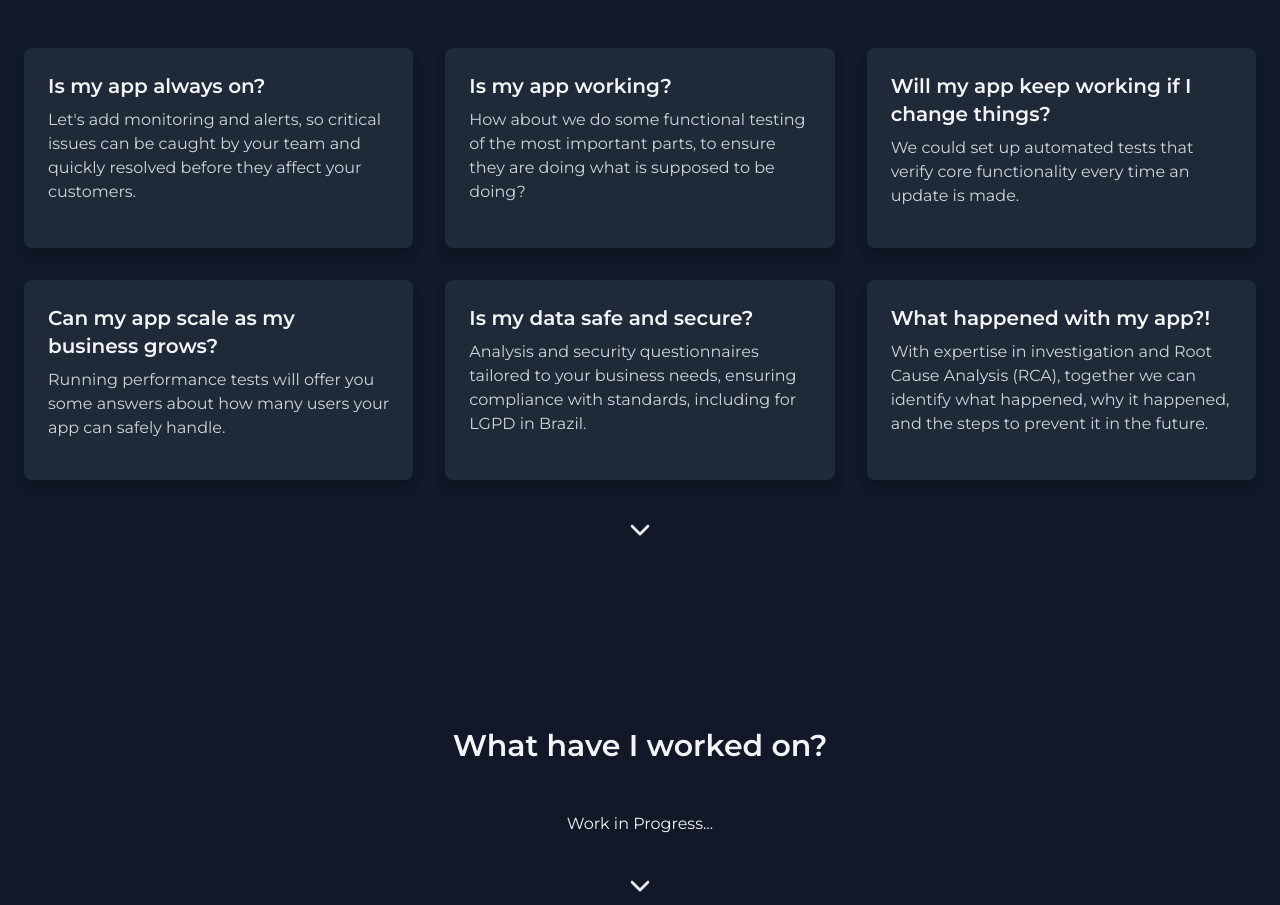
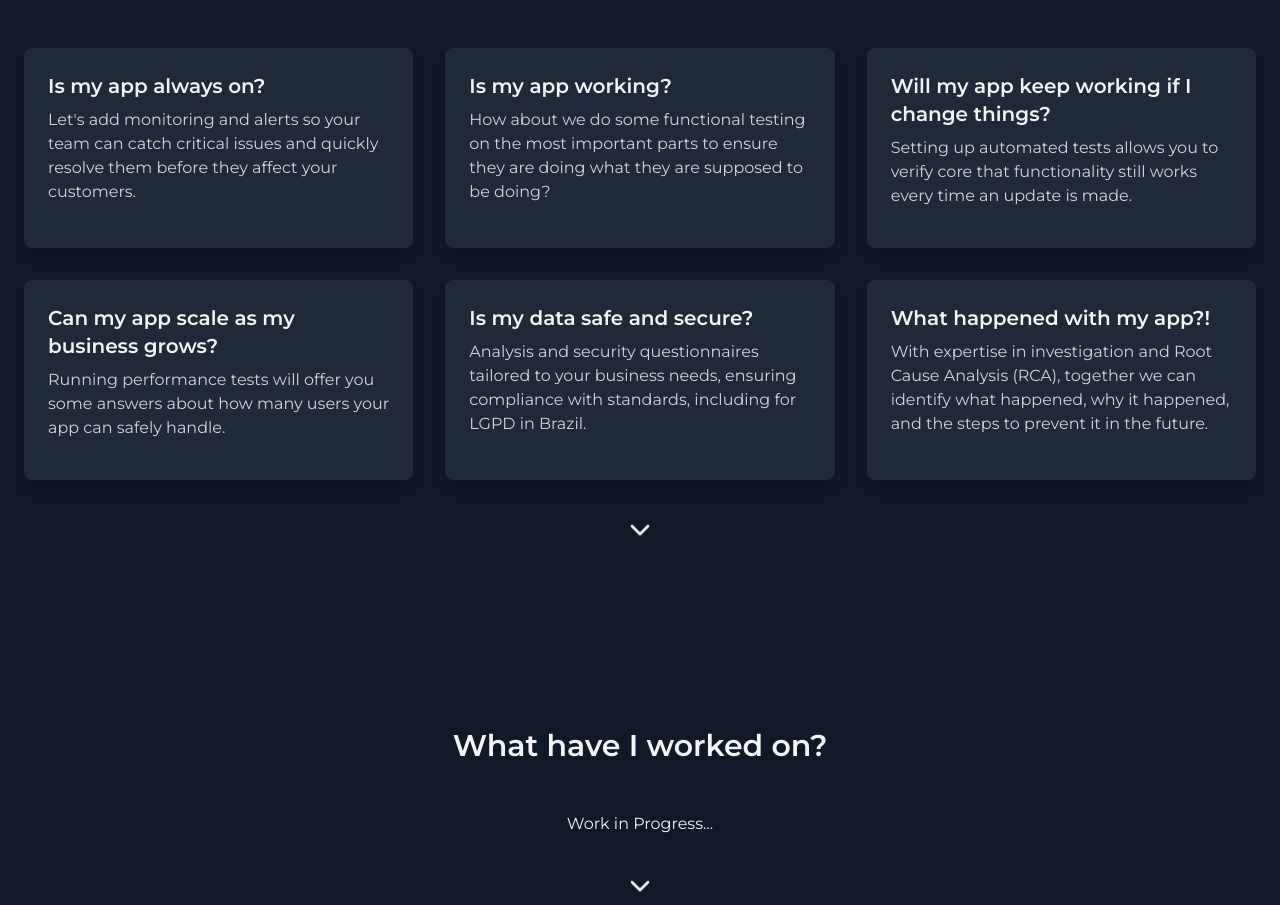
Before and after one commit to alexanderscheibler/appcheckwizard.com, a Next.js app: page / in a window 1280 px wide. Shown: the part 916-1821 px from the top of the page. Built offline with nearby package versions, Linux system fonts and the light colour scheme.

Commit message:
fix: adjust texts

```diff
--- a/app/components/Help.tsx
+++ b/app/components/Help.tsx
@@ -6,15 +6,15 @@ export default function Help() {
     const items = [
         {
             title: "Is my app always on?",
-            description: "Let's add monitoring and alerts, so critical issues can be caught by your team and quickly resolved before they affect your customers.",
+            description: "Let's add monitoring and alerts so your team can catch critical issues and quickly resolve them before they affect your customers.",
         },
         {
             title: "Is my app working?",
-            description: "How about we do some functional testing of the most important parts, to ensure they are doing what is supposed to be doing?",
+            description: "How about we do some functional testing on the most important parts to ensure they are doing what they are supposed to be doing?",
         },
         {
             title: "Will my app keep working if I change things?",
-            description: "We could set up automated tests that verify core functionality every time an update is made.",
+            description: "Setting up automated tests allows you to verify core that functionality still works every time an update is made.",
         },
         {
             title: "Can my app scale as my business grows?",
```
